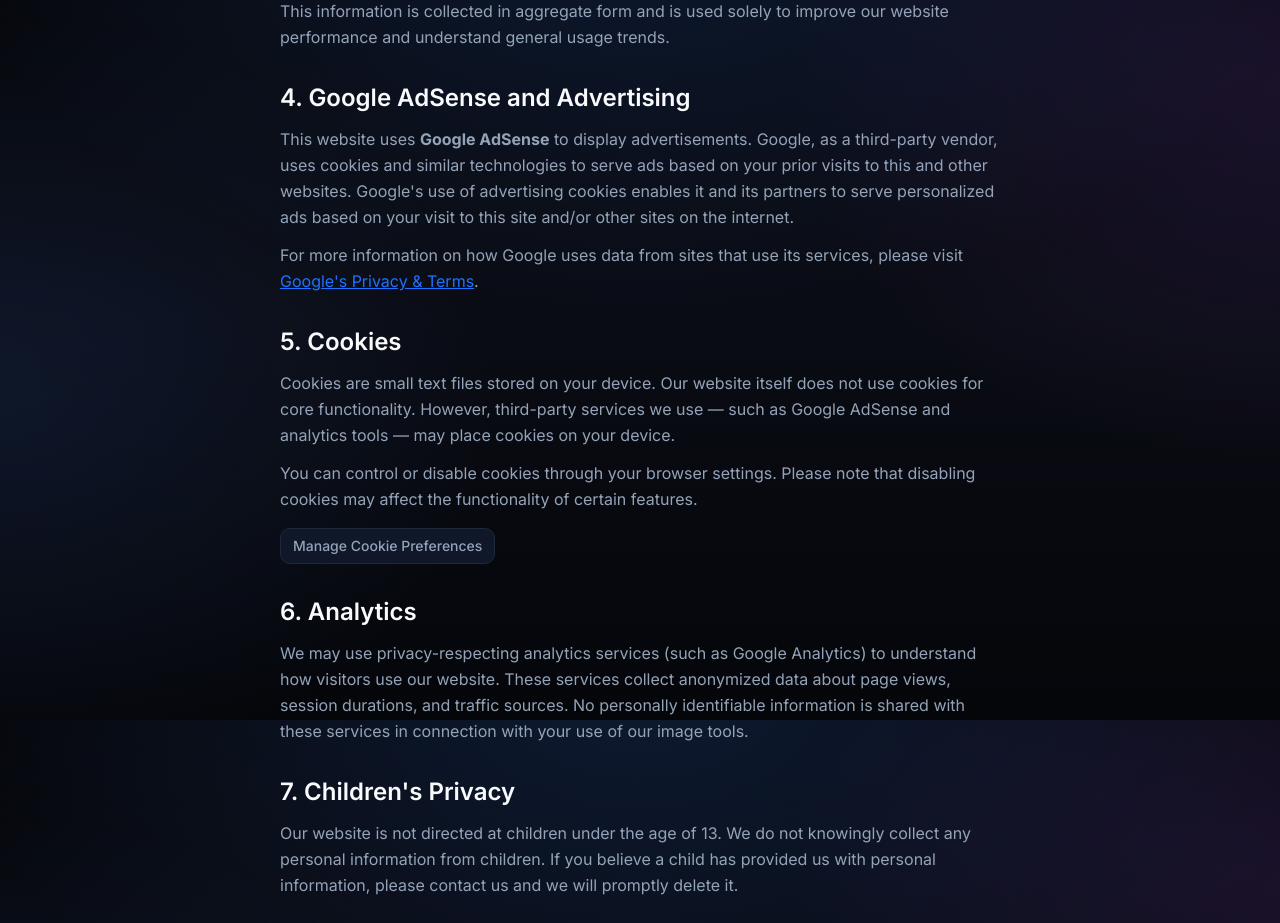
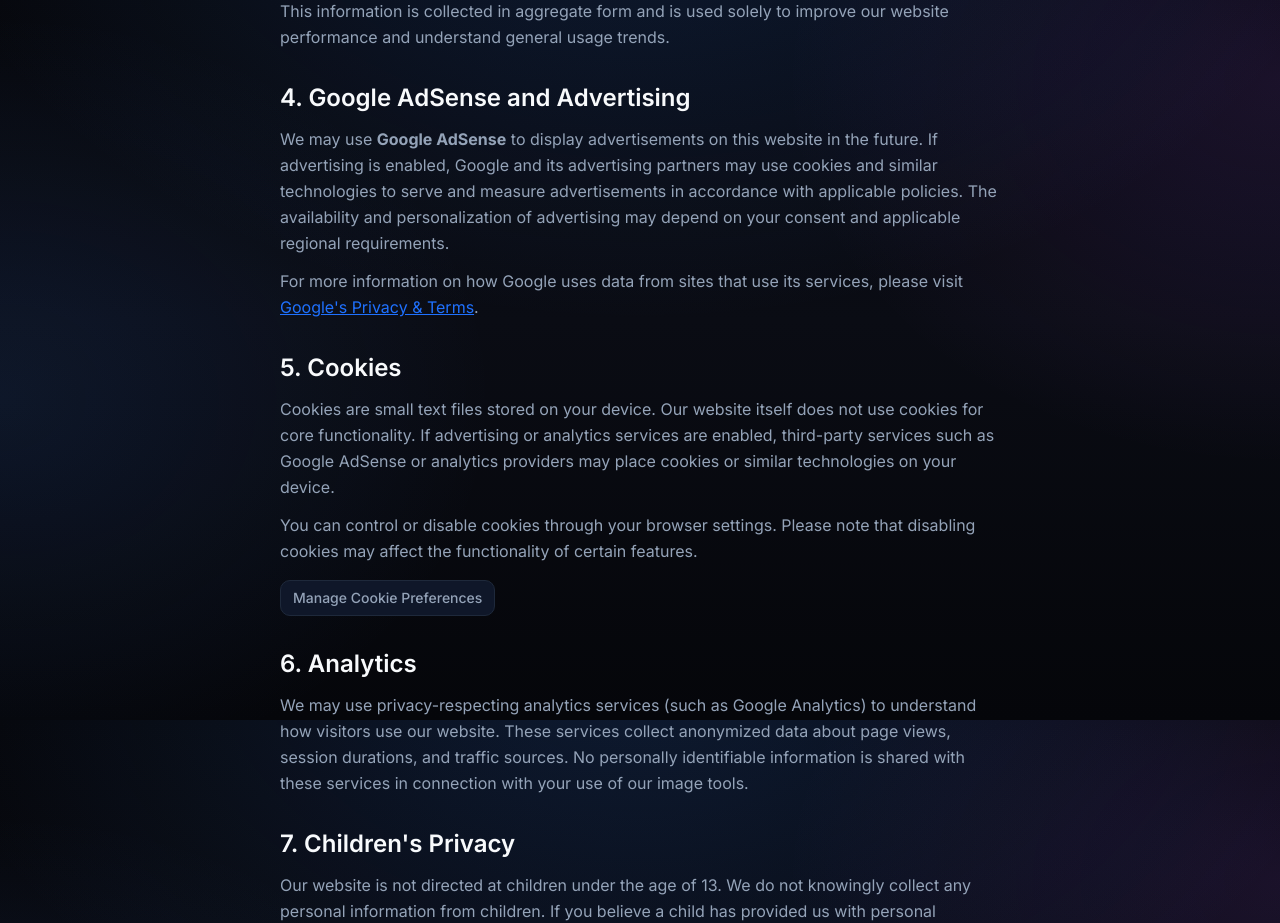
Before and after one commit to surajkumar122024-star/ok01, a Next.js app: page /privacy in a window 1280 px wide. Shown: the part 880-1803 px from the top of the page. Built offline with nearby package versions, Linux system fonts and the light colour scheme.

Commit message:
Fix pre-approval AdSense wording in privacy policy

```diff
--- a/src/app/privacy/page.tsx
+++ b/src/app/privacy/page.tsx
@@ -59,11 +59,11 @@ export default function PrivacyPage() {
       <section className="mb-8">
         <h2 className="text-2xl font-semibold mb-3 text-foreground">4. Google AdSense and Advertising</h2>
         <p className="leading-relaxed mb-3">
-          This website uses <strong>Google AdSense</strong> to display advertisements. Google, as a
-          third-party vendor, uses cookies and similar technologies to serve ads based on your prior
-          visits to this and other websites. Google&apos;s use of advertising cookies enables it and its
-          partners to serve personalized ads based on your visit to this
-          site and/or other sites on the internet.
+          We may use <strong>Google AdSense</strong> to display advertisements on this website in the future.
+          If advertising is enabled, Google and its advertising partners may use cookies and similar
+          technologies to serve and measure advertisements in accordance with applicable policies.
+          The availability and personalization of advertising may depend on your consent and applicable
+          regional requirements.
         </p>
 
           <p className="leading-relaxed">
@@ -78,8 +78,9 @@ export default function PrivacyPage() {
         <h2 className="text-2xl font-semibold mb-3 text-foreground">5. Cookies</h2>
         <p className="leading-relaxed mb-3">
           Cookies are small text files stored on your device. Our website itself does not use cookies
-          for core functionality. However, third-party services we use — such as Google AdSense and
-          analytics tools — may place cookies on your device.
+          for core functionality. If advertising or analytics services are enabled, third-party services
+          such as Google AdSense or analytics providers may place cookies or similar technologies on
+          your device.
         </p>
         <p className="leading-relaxed mb-4">
           You can control or disable cookies through your browser settings. Please note that disabling
```
